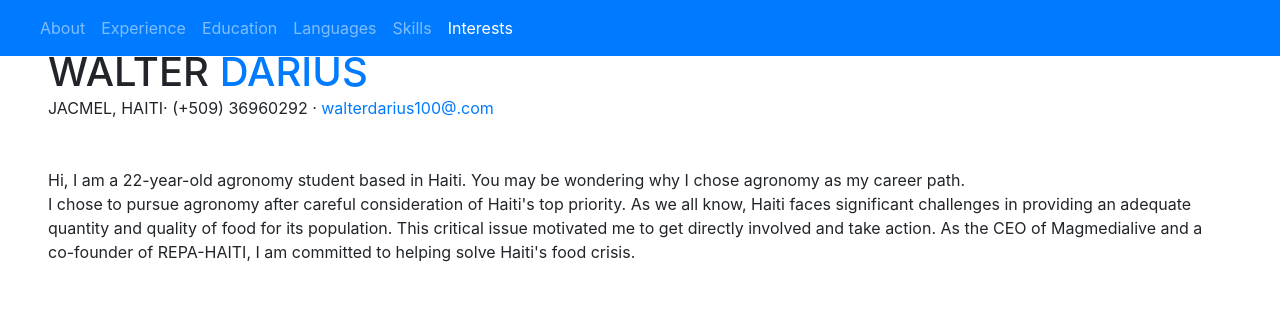
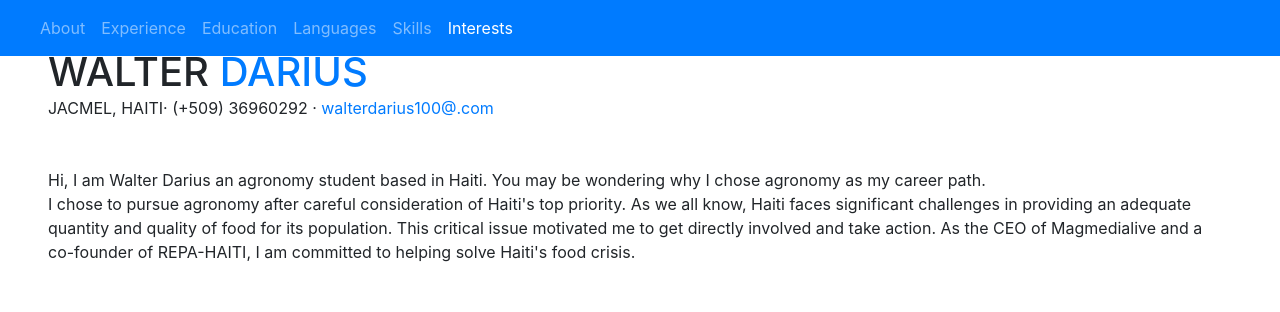
Before and after one commit to walterdarius100/walter, a website with bundled scripts: page index.html in a window 1280 px wide. Shown: the top 312 px of the page. Built offline with nearby package versions, Linux system fonts and the light colour scheme; files whose address does not match are found by name; a web font is replaced by a local one.

Commit message:
Update index.html
just update the text instead of my age I put my name

```diff
--- a/index.html
+++ b/index.html
@@ -79,7 +79,7 @@
           <div class="subheading mb-5">JACMEL, HAITI· (+509) 36960292 ·
             <a href="mailto:name@email.com">walterdarius100@.com</a>
           </div>
-          <p class="mb-5">Hi, I am a 22-year-old agronomy student based in Haiti. You may be wondering why I chose agronomy as my career path.
+          <p class="mb-5">Hi, I am Walter Darius an agronomy student based in Haiti. You may be wondering why I chose agronomy as my career path.
           <br>
           I chose to pursue agronomy after careful consideration of Haiti's top priority. As we all know, Haiti faces significant
           challenges in providing an adequate quantity and quality of food for its population. This critical issue motivated me to
```
